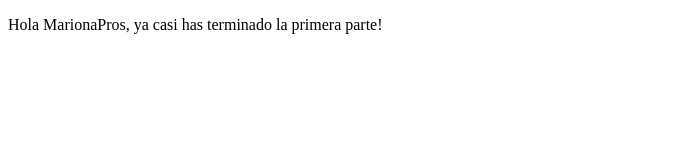
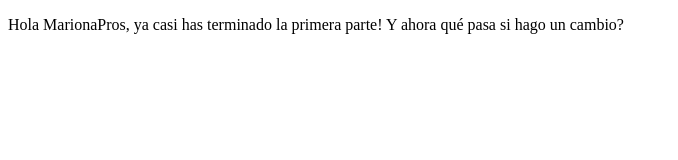
Before and after one commit to MarionaPros/ci-cd, a plain HTML site: page src/index.html in a window 1280 px wide. Shown: the whole page, without its empty margins (0-678 px from the left). Drawn offline with Linux system fonts and the light colour scheme.

Commit message:
Cambio en el main para prueba

```diff
--- a/src/index.html
+++ b/src/index.html
@@ -1,5 +1,5 @@
 <!DOCTYPE html>
 <html lang="es">
 <head><title>Mi Página Web</title></head>
-<body><p>Hola MarionaPros, ya casi has terminado la primera parte!</p></body>
+<body><p>Hola MarionaPros, ya casi has terminado la primera parte! Y ahora qué pasa si hago un cambio?</p></body>
 </html>
```
